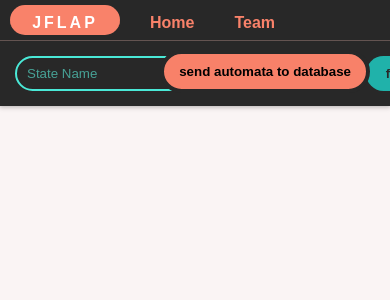
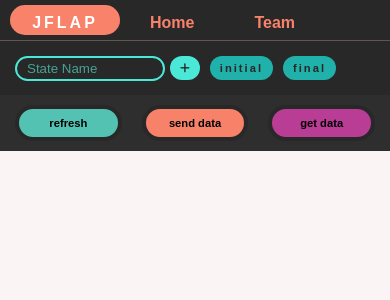
Before and after one commit to MahsaHesamifar/JFLAP-Project, a React (Create React App) app: page / in a window 390 px wide. Shown: the top 300 px of the page. Built offline with nearby package versions, Linux system fonts and the light colour scheme.

Commit message:
connecting to backend

```diff
--- /dev/null
+++ b/src/Components/DiagramApp/Output/index.jsx
@@ -0,0 +1,72 @@
+import React, { useState, useEffect } from "react";
+
+const Output = ({ dfaAutomataState, showOutput }) => {
+  //states:
+  const [alphabet, setAlphabet] = useState([]);
+  // let showOutput = false;
+  // const blockerHandler = () => {
+  //   console.log("blocker handle");
+  //   showOutput = !showOutput;
+  // };
+  // let alphabet = [];
+  // let finalStates = "";
+  // let startState = [];
+  // let transitionTable = {};
+  // useEffect(() => {
+  //   console.log("hahahahhaa");
+  //   setAlphabet(JSON.parse(dfaAutomataState).dfaAutomata.alphabet);
+  // }, [dfaAutomataState]);
+  const convertToObj = () => {
+    console.log("haha");
+    // console.log(JSON.parse(dfaAutomataState).dfaAutomata.alphabet);
+    // alphabet = JSON.parse(dfaAutomataState).dfaAutomata.alphabet;
+    // setAlphabet(JSON.parse(dfaAutomataState).dfaAutomata.alphabet);
+    // finalStates = JSON.parse(dfaAutomataState).dfaAutomata.finalStates;
+    // startState = JSON.parse(dfaAutomataState).dfaAutomata.startState;
+    // transitionTable = JSON.parse(dfaAutomataState).dfaAutomata.transitionTable;
+
+    // console.log(JSON.parse(dfaAutomataState));
+  };
+  return (
+    <>
+      <div
+        // className={showOutput ? "output-container" : "hide"}
+        className="output-container"
+        id="output-container"
+      >
+        {convertToObj()}
+        {/*    <div className="blocker" onClick={blockerHandler}></div>*/}
+        <div className="output-msg">
+          <h1>The OutPut</h1>
+          <p>some description here!</p>
+          <div className="output-diagram">
+            {dfaAutomataState}
+            <ul>
+              <li>
+                <h2>Alphabet:</h2>
+                {/* {console.log(JSON.parse(dfaAutomataState))} */}
+                <p>{alphabet}</p>
+              </li>
+              {/* <li>
+                <h2>Alphabet:</h2>
+                <p>{alphabet}</p>
+              </li>
+              <li>
+                {" "}
+                <h2>Alphabet:</h2>
+                <p>{alphabet}</p>
+              </li>
+              <li>
+                {" "}
+                <h2>Alphabet:</h2>
+                <p>{alphabet}</p>
+              </li> */}
+            </ul>
+          </div>
+        </div>
+      </div>
+    </>
+  );
+};
+
+export default Output;
--- a/src/Components/DiagramApp/Toolbar/index.jsx
+++ b/src/Components/DiagramApp/Toolbar/index.jsx
@@ -8,7 +8,7 @@ const Toolbar = props => {
 
   // event handlers:
   const addStateHandler = () => {
-    console.log("addStateHandler");
+    // console.log("addStateHandler");
   };
   const initialHandler = () => {
     props.states.map(state => {
@@ -46,8 +46,7 @@ const Toolbar = props => {
 
   return (
     <div>
-      <ul className="toolbar" id="toolbar">
-        <li>
+      <div className="toolbar" id="toolbar">
         <form onSubmit={onFormSubmit}>
           <input
             maxLength={1}
@@ -69,8 +68,7 @@ const Toolbar = props => {
             final
           </button>
         </form>
-        </li>
-      </ul>
+      </div>
     </div>
   );
 };
--- a/src/Components/DiagramApp/index.jsx
+++ b/src/Components/DiagramApp/index.jsx
@@ -1,37 +1,27 @@
 import React, { useEffect, useState } from "react";
 import Toolbar from "./Toolbar";
 import StateList from "./StateList";
-import axios from "axios";
+// import axios from "axios";
+import Output from "./Output";
 
 const DiagramApp = () => {
   //states:
   const [states, setStates] = useState([]);
   const [arrows, setArrows] = useState([]);
   const [automata, setAutomata] = useState({});
-
+  const [dfaAutomataState, setDfaAutomataState] = useState("");
+  const [showOutput, setShowOutput] = useState(false);
   //useEffect:
   useEffect(() => {
     addAutomata();
     // console.log(automata);
   }, [arrows, states]);
 
-  // useEffect(async () => {
-  //   try {
-  //     getAutomata();
-  //   } catch (error) {
-  //     console.log(error.response);
-  //   }
-  // }, []);
-  // const getAutomata = async ()=>{
-  //   const automata = await axios.get()
-  // }
-  //event handlers:
-
   const onAddState = circle => {
     //creating a circle(state)
     setStates([...states, circle]);
-    console.log(states);
-    console.log(arrows);
+    // console.log(states);
+    // console.log(arrows);
   };
   const addAutomata = () => {
     let newArrows = [];
@@ -123,71 +113,6 @@ const DiagramApp = () => {
       // }
       return null;
     });
-    // arrows.map(arrow => {
-    //   // alphabets and transitions:
-    //   if (!alphabet.includes(arrow.label)) {
-    //     alphabet = [...alphabet, arrow.label];
-    //     for (let i = 0; i < transitionTable.length; i++) {
-    //       transitionTable[i].transition = alphabet;
-    //     }
-    //   }
-    //   // transitionTable:
-    //   states.map(state => {
-    //     // stateName:
-    //     if (`${state.id}` === arrow.start) {
-    //       let found = false;
-    //       stateName = state.stateName;
-
-    //       // checking if an element with the same stateName exist in transitionTable:
-    //       for (let i = 0; i < transitionTable.length; i++) {
-    //         if (transitionTable[i].stateName === state.stateName) {
-    //           found = true;
-    //           // console.log("found", found);
-    //           break;
-    //         }
-    //       }
-
-    //       if (!found) {
-    //         // if the stateName doesn't exist add another obj to transitionTable
-    //         transitionTable = [
-    //           ...transitionTable,
-    //           {
-    //             stateName,
-    //             transition: alphabet,
-    //             end,
-    //             // end: [...end, state[parseFloat(arrow.end)].stateName],
-    //           },
-    //         ];
-    //       }
-    //     }
-    //     return null;
-    //   });
-    //   return null;
-    // });
-    //--------------------------------------
-    //transitionTable.end
-    // the following code has some errors: 1. all of the transitionTable elements get the same .end value!
-    // for (let i = 0; i < newArrows.length; i++) {
-    //   //arrows
-    //   for (let j = 0; j < transitionTable.length; j++) {
-    //     if (newArrows[i].start === transitionTable[j].stateName) {
-    //       // newArrows[i].label === transitionTable[j].transiton[?]
-    //       for (let k = 0; k < transitionTable[j].transition.length; k++) {
-    //         if (newArrows[i].label === transitionTable[j].transition[k]) {
-    //           // console.log(newArrows[i].end, transitionTable[j].end[k]);
-
-    //           if (transitionTable[j].end[k] === undefined) {
-    //             transitionTable[j].end[k] = `${newArrows[i].end}`;
-    //           } else {
-    //             transitionTable[j].end[k] =
-    //               `${transitionTable[j].end[k]}` + `${newArrows[i].end}`;
-    //           }
-    //         }
-    //       }
-    //     }
-    //   }
-    //   // console.log(newArrows);
-    // }
 
     states.map(state => {
       if (state.initial) {
@@ -206,67 +131,85 @@ const DiagramApp = () => {
     });
   };
   const connectToDatabase = async () => {
-    console.log(automata);
-    let data = JSON.stringify({
-      alphabet: automata.alphabet,
-      transitionTable: automata.transitionTable,
-      startState: automata.startState,
-      finalStates: automata.finalState,
-    });
-    try {
-      const submitTaskData = await axios.post(
-        "http://localhost:8000/automata/new-automata",
-        data,
-        { headers: {} }
-        // {
-        //   headers: {
-        //     Authorization: `Bearer ${props.token}`,
-        //   },
-        // }
-      );
-      console.log(submitTaskData);
-    } catch (error) {
-      console.log(error.response);
-    }
-    // console.log("clicked");
-    // let ajax = new XMLHttpRequest();
-    // ajax.open("POST", "http://localhost:8000/automata/new-automata");
-    // ajax.setRequestHeader("Content-type", "application/json; charset=UTF-8");
-    // //post json
-    // ajax.onreadystatechange = function () {
-    //   if (this.readyState === XMLHttpRequest.DONE) {
-    //     if (this.status === 201) {
-    //       console.log(this.responseText); //print json on console
-    //     } else if (this.status === 404) {
-    //       console.log("not found"); //if can not found json
-    //     }
-    //   }
-    // };
-    // ajax.send(JSON.stringify(automata));
-    // let ajax1 = new XMLHttpRequest();
+    console.log("clicked");
+    let ajax = new XMLHttpRequest();
+    ajax.open("POST", "http://localhost:8000/automata/new-automata");
+    ajax.setRequestHeader("Content-type", "application/json; charset=UTF-8");
+    //post json
+    ajax.onreadystatechange = function () {
+      if (this.readyState === XMLHttpRequest.DONE) {
+        if (this.status === 201) {
+          console.log(this.responseText); //print json on console
+        } else if (this.status === 404) {
+          console.log(this.responseText);
+          console.log("not found"); //if can not found json
+        }
+      }
+    };
+    ajax.send(JSON.stringify(automata));
+  };
+  const getfromDatabase = async () => {
+    // try {
+    let ajax1 = new XMLHttpRequest();
     //get json
-    // ajax1.open("GET", "http://localhost:8000/automata/nfa2dfa");
-    // ajax1.onreadystatechange = function () {
-    //   if (this.readyState === XMLHttpRequest.DONE) {
-    //     if (this.status === 200) {
-    //       console.log(this.responseText); //print json on console
-    //     } else if (this.status === 404) {
-    //       console.log("not found"); //if can not found json
-    //     }
-    //   }
-    // };
-    // ajax1.send();
+    ajax1.open("GET", "http://localhost:8000/automata/nfa2dfa");
+    ajax1.onreadystatechange = function () {
+      if (this.readyState === XMLHttpRequest.DONE) {
+        if (this.status === 200) {
+          // console.log(JSON.parse(this.responseText).dfaAutomata); //print json on console
+
+          setDfaAutomataState(this.responseText);
+
+          // dfaAutomataState = JSON.parse(this.responseText).dfaAutomata;
+        } else if (this.status === 404) {
+          console.log("not found"); //if can not found json
+        }
+      }
+    };
+    ajax1.send();
+    setShowOutput(true);
+    // } catch (error) {
+    //   console.log(error);
+    // }
   };
-
+  const refreshDatabase = async () => {
+    console.log("refresh");
+    let ajax1 = new XMLHttpRequest();
+    //get json
+    ajax1.open("GET", "http://localhost:8000/automata/delete-automata");
+    ajax1.onreadystatechange = function () {
+      if (this.readyState === XMLHttpRequest.DONE) {
+        if (this.status === 200) {
+          console.log(this.responseText); //print json on console
+        } else if (this.status === 404) {
+          console.log("not found"); //if can not found json
+        }
+      }
+    };
+    ajax1.send();
+  };
   return (
     <div className="diagram-container">
       <Toolbar onSubmit={onAddState} states={states} />
-      <button
-        className="connect-database-btn"
-        //  onClick={connectToDatabase}
-      >
-        send automata to database
-      </button>
+      <div className="backend-btns">
+        <button className="refresh-btn" onClick={refreshDatabase}>
+          refresh
+        </button>
+        <button className="connect-database-btn" onClick={connectToDatabase}>
+          send data
+        </button>
+        <button className="get-btn" onClick={getfromDatabase}>
+          get data
+        </button>
+      </div>
+      {console.log(showOutput)}
+      {/* <Output dfaAutomataState={dfaAutomataState} showOutput={showOutput} /> */}
+      {showOutput ? (
+        <Output dfaAutomataState={dfaAutomataState} />
+      ) : (
+        console.log("no output")
+      )}
+      {/* <Output className={showOutput ? "Output-container" : ""} /> */}
       <StateList
         states={states}
         setStates={setStates}
--- a/src/Styles/App.scss
+++ b/src/Styles/App.scss
@@ -15,3 +15,5 @@ body {
 @import "./State.scss";
 @import "./ConnectionPoint.scss";
 @import "./Team.scss";
+@import "./Responsive.scss";
+@import "./Output.scss";
--- a/src/Styles/DiagramApp.scss
+++ b/src/Styles/DiagramApp.scss
@@ -1,22 +1,51 @@
 .diagram-container {
-  z-index: -1;
+  z-index: 1;
   position: relative;
   margin-top: 110px;
   padding: 0 30px;
-  .connect-database-btn {
+  .backend-btns {
+    position: fixed;
+    width: 40%;
+    display: flex;
+    justify-content: space-between;
+    top: 50px;
+    // top: 5px;
+    right: 0px;
     z-index: 1;
-    position: absolute;
-    top: -60px;
-    // top: 5px;
-    right: 20px;
+
+    button {
+      z-index: 1;
       padding: 10px 15px;
-    background-color: #f88169;
+      margin: 0 10px;
+
+      width: 30%;
       border: 4px solid #282828;
       border-radius: 40px;
       font-weight: bold;
       cursor: pointer;
+    }
+    .connect-database-btn {
+      background-color: #f88169;
       &:hover {
         background-color: #ff5254;
       }
     }
+    .get-btn {
+      background-color: #b93c95;
+      // color: #f88169;
+      &:hover {
+        // background-color: #672153;
+        background-color: #cd65b0;
+        // color: #f7f1f2;
       }
+    }
+    .refresh-btn {
+      // background-color: #47a296;
+      background-color: #53c2b3;
+
+      &:hover {
+        background-color: #4ae9d7;
+      }
+    }
+  }
+}
--- a/src/Styles/Nav.scss
+++ b/src/Styles/Nav.scss
@@ -1,4 +1,5 @@
 #navbar {
+  z-index: 2;
   background-color: #282828;
   width: 100%;
   position: fixed;
--- /dev/null
+++ b/src/Styles/Output.scss
@@ -0,0 +1,57 @@
+.hide {
+  display: none;
+}
+.output-container {
+  z-index: 10;
+  position: absolute;
+  background-color: rgba(0, 0, 0, 0.809);
+  top: -58px;
+  left: 0;
+  bottom: 0;
+  right: 0;
+  height: 92vh;
+  width: 100%;
+  display: flex;
+  justify-content: center;
+  align-items: center;
+  .blocker {
+    position: fixed;
+    z-index: 1;
+    background-color: rgba(0, 0, 0, 0.809);
+    top: -58px;
+    left: 0;
+    bottom: 0;
+    right: 0;
+    content: " ";
+  }
+  .output-msg {
+    // background-color: red;
+    position: relative;
+    z-index: 10;
+    height: 80vh;
+    width: 90%;
+    display: flex;
+    flex-direction: column;
+    justify-content: center;
+    align-items: center;
+    h1 {
+      color: white;
+    }
+    p {
+      color: white;
+      margin: 10px 0 30px;
+    }
+    .output-diagram {
+      background-color: white;
+      border-radius: 10px;
+      width: 100%;
+      height: 70vh;
+      position: relative;
+      z-index: 10;
+      p {
+        color: black;
+        font-size: 3rem;
+      }
+    }
+  }
+}
--- /dev/null
+++ b/src/Styles/Responsive.scss
@@ -0,0 +1,83 @@
+@media screen and (max-width: 1140px) {
+  .diagram-container {
+    .backend-btns {
+      width: 40%;
+      justify-content: flex-end;
+    }
+  }
+}
+@media screen and (max-width: 960px) {
+  .diagram-container {
+    margin-top: 100px;
+
+    .backend-btns {
+      width: 100%;
+      top: 100px !important;
+      background-color: #2e2e2e;
+      padding: 10px 5px;
+      justify-content: flex-end;
+      button {
+        width: 15%;
+        font-size: 0.7rem;
+        padding: 10px 8px;
+      }
+    }
+  }
+}
+@media screen and (max-width: 720px) {
+  .diagram-container {
+    margin-top: 100px;
+
+    .backend-btns {
+      width: 100%;
+      top: 100px !important;
+
+      background-color: #2e2e2e;
+      padding: 10px 5px;
+      justify-content: flex-end;
+      button {
+        width: 20%;
+        font-size: 0.7rem;
+        padding: 8px 8px;
+      }
+    }
+  }
+}
+@media screen and (max-width: 480px) {
+  .toolbar {
+    height: 55px;
+    form {
+      button {
+        font-size: 0.7rem;
+        padding: 0;
+      }
+      .state-input {
+        height: 25px;
+        width: 150px;
+      }
+      .add-btn {
+        padding: 5px 10px;
+      }
+      .initial-btn,
+      .final-btn {
+        padding: 5px 10px;
+      }
+    }
+  }
+  .diagram-container {
+    margin-top: 95px;
+    .backend-btns {
+      width: 100%;
+      top: 95px !important;
+
+      background-color: #2e2e2e;
+      padding: 10px 5px;
+      justify-content: space-around;
+      button {
+        font-size: 0.7rem;
+        padding: 8px 8px;
+        width: 30%;
+      }
+    }
+  }
+}
--- a/src/Styles/Toolbar.scss
+++ b/src/Styles/Toolbar.scss
@@ -8,16 +8,19 @@
   height: 65px;
   display: flex;
   background-color: #282828;
+  border-bottom: 1px solid #645451;
+
   -webkit-box-shadow: 0px 0px 5px 1px rgba(0, 0, 0, 0.29);
   box-shadow: 0px 0px 5px 1px rgba(0, 0, 0, 0.29);
   padding: 10px 0px;
-  li {
+
   form {
     display: flex;
     padding: 5px;
     margin-left: 10px;
     button {
-        background: #4ecdc4;
+      background-color: #4ecdc4;
+
       border: none;
       color: #282828;
       cursor: pointer;
@@ -45,6 +48,9 @@
         color: #47a296;
       }
     }
+    .add-btn {
+      background-color: #4ae9d7;
+    }
     .initial-btn,
     .final-btn {
       background-color: lightseagreen;
@@ -54,4 +60,3 @@
     }
   }
 }
-}
```
Also changed, not shown: src/Components/Nav/index.jsx (+4 -3 lines). Lines whose indentation alone changed are shown as unchanged.
